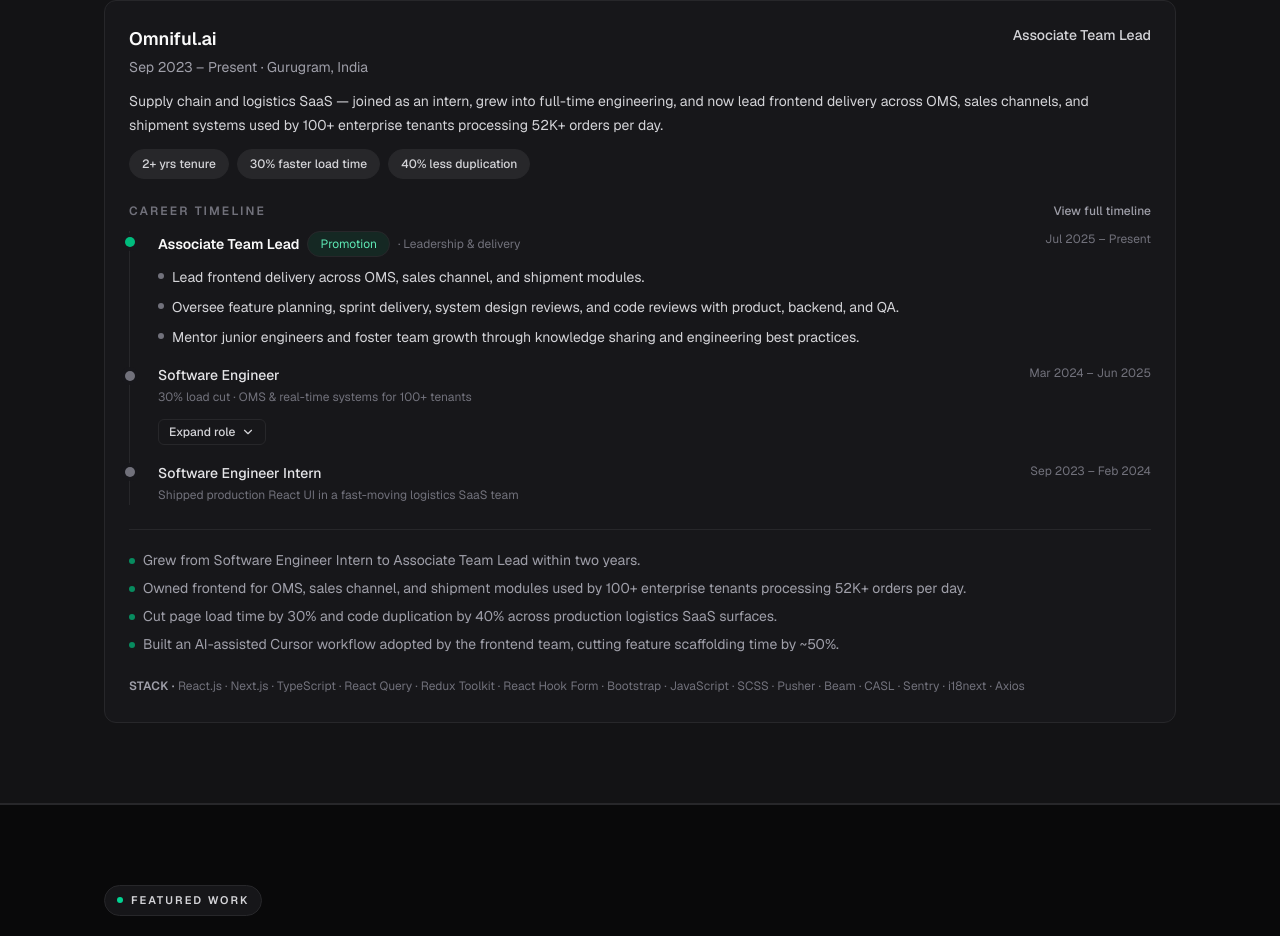
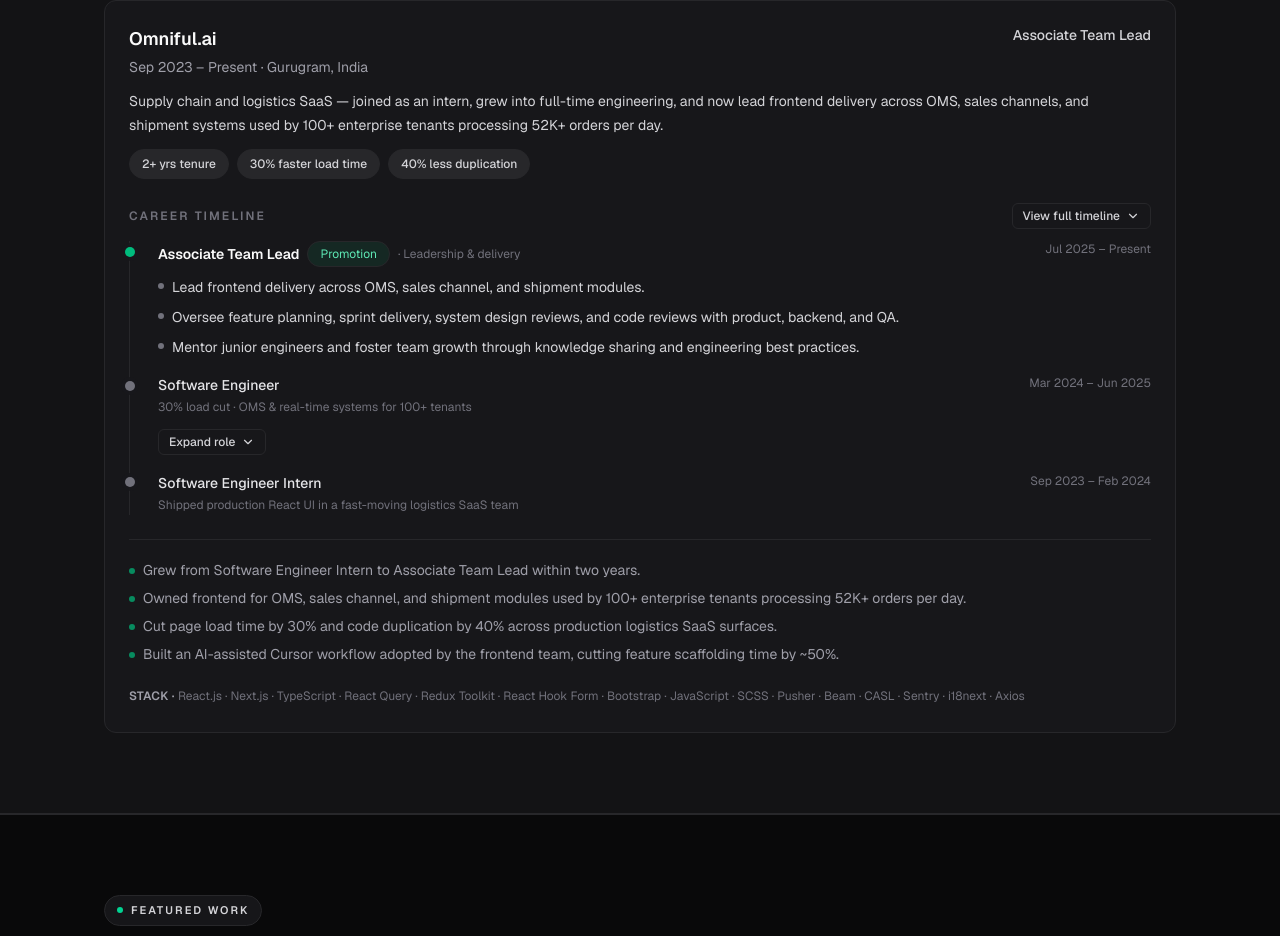
Before and after one commit to Rajendra3049/portfolio, a Next.js app: page / in a window 1280 px wide. Shown: the part 1152-2088 px from the top of the page. Built offline with nearby package versions, Linux system fonts and the light colour scheme.

Commit message:
Refactor ExperienceCard component to improve timeline toggle functionality and UI clarity. Replace collapsed count logic with a more intuitive full timeline toggle, enhancing user interaction. Update button text and aria attributes for better accessibility and user experience.

```diff
--- a/src/shared/ui/experience-card.tsx
+++ b/src/shared/ui/experience-card.tsx
@@ -150,11 +150,13 @@
   const [showFullTimeline, setShowFullTimeline] = useState(false);
 
   const hasPositions = positions.length > 0;
-  const collapsedCount = positions.filter((position) => {
-    const key = getPositionKey(position);
-    const isExpanded = showFullTimeline || expandedKeys.has(key);
-    return !isExpanded || position.isCompact;
-  }).length;
+  const expandablePositions = positions.filter((position) => !position.isCompact);
+  const showTimelineToggle = positions.some(
+    (position) => !position.isCurrent && !position.isCompact,
+  );
+  const isTimelineFullyExpanded = expandablePositions.every(
+    (position) => showFullTimeline || expandedKeys.has(getPositionKey(position)),
+  );
 
   const handleTogglePosition = (position: ExperiencePosition) => {
     const key = getPositionKey(position);
@@ -173,14 +175,15 @@
     setShowFullTimeline(false);
   };
 
-  const handleExpandAll = () => {
+  const handleToggleFullTimeline = () => {
+    if (isTimelineFullyExpanded) {
+      setShowFullTimeline(false);
+      setExpandedKeys(defaultExpandedKeys);
+      return;
+    }
+
     setShowFullTimeline(true);
     setExpandedKeys(new Set(positions.map((position) => getPositionKey(position))));
-  };
-
-  const handleCollapseAll = () => {
-    setShowFullTimeline(false);
-    setExpandedKeys(defaultExpandedKeys);
   };
 
   const isPositionExpanded = (position: ExperiencePosition) => {
@@ -210,23 +213,21 @@
             <p className="text-xs font-semibold uppercase tracking-[0.18em] text-zinc-500">
               Career timeline
             </p>
-            {collapsedCount > 0 ? (
+            {showTimelineToggle ? (
               <button
                 type="button"
-                onClick={handleExpandAll}
-                className="text-xs font-medium text-zinc-400 transition-colors hover:text-zinc-200"
+                onClick={handleToggleFullTimeline}
+                aria-expanded={isTimelineFullyExpanded}
+                className={roleToggleButtonClassName}
               >
-                View full timeline
+                {isTimelineFullyExpanded ? "Show current role only" : "View full timeline"}
+                {isTimelineFullyExpanded ? (
+                  <ChevronUp className="size-3.5" aria-hidden />
+                ) : (
+                  <ChevronDown className="size-3.5" aria-hidden />
+                )}
               </button>
-            ) : (
-              <button
-                type="button"
-                onClick={handleCollapseAll}
-                className="text-xs font-medium text-zinc-400 transition-colors hover:text-zinc-200"
-              >
-                Show current role only
-              </button>
-            )}
+            ) : null}
           </div>
 
           <ol className="relative border-l border-zinc-700">
```
